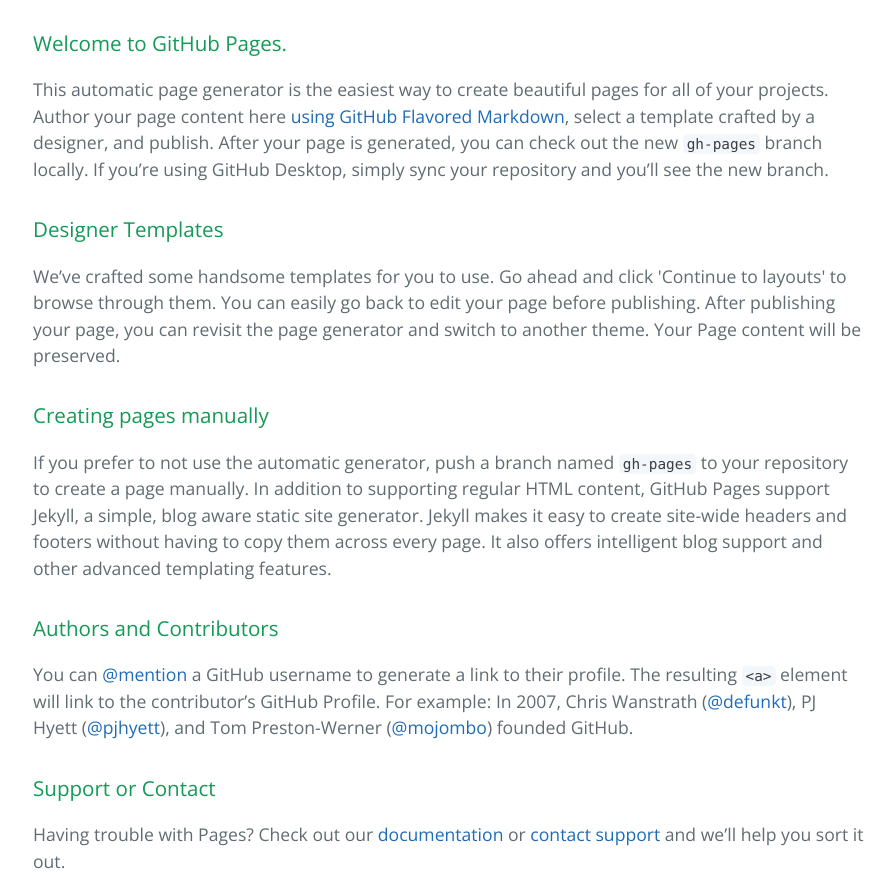
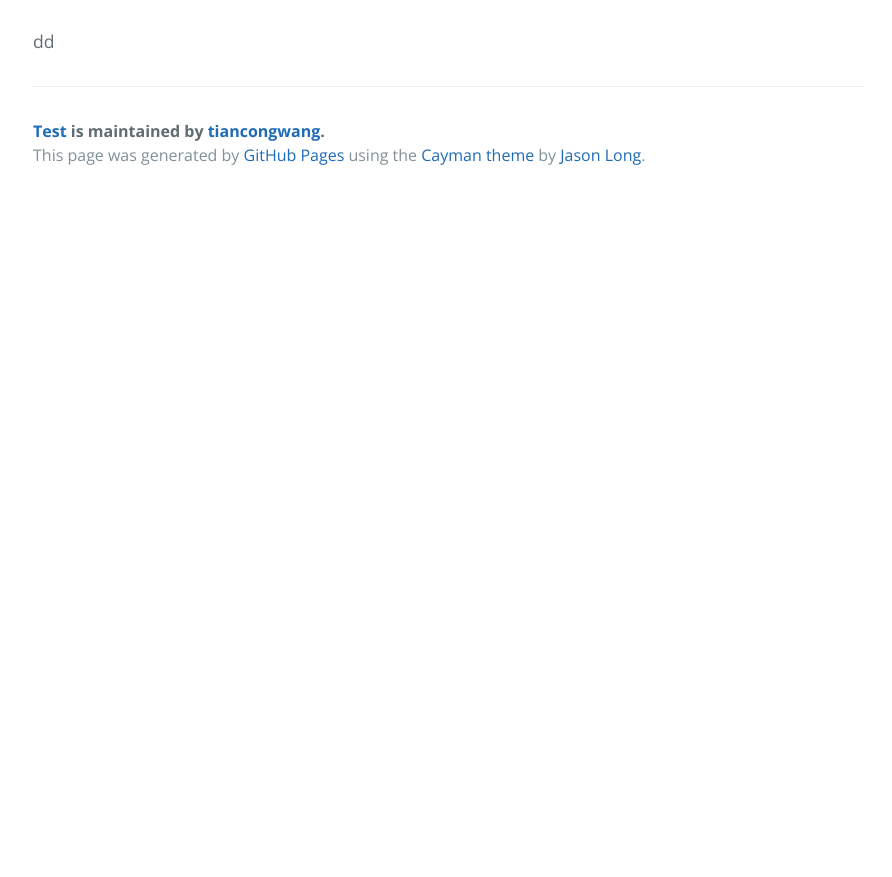
Before and after one commit to tiancongwang/test, a plain HTML site: page index.html in a window 1280 px wide. Shown: the part 340-1217 px from the top of the page, without its empty margins (191-1083 px from the left). After the commit the page ends 800 px from the top, so only its background shows below. Drawn offline with nearby package versions, Linux system fonts and the light colour scheme.

```diff
--- a/index.html
+++ b/index.html
@@ -19,30 +19,7 @@
     </section>
 
     <section class="main-content">
-      <h3>
-<a id="welcome-to-github-pages" class="anchor" href="#welcome-to-github-pages" aria-hidden="true"><span class="octicon octicon-link"></span></a>Welcome to GitHub Pages.</h3>
-
-<p>This automatic page generator is the easiest way to create beautiful pages for all of your projects. Author your page content here <a href="https://guides.github.com/features/mastering-markdown/">using GitHub Flavored Markdown</a>, select a template crafted by a designer, and publish. After your page is generated, you can check out the new <code>gh-pages</code> branch locally. If you’re using GitHub Desktop, simply sync your repository and you’ll see the new branch.</p>
-
-<h3>
-<a id="designer-templates" class="anchor" href="#designer-templates" aria-hidden="true"><span class="octicon octicon-link"></span></a>Designer Templates</h3>
-
-<p>We’ve crafted some handsome templates for you to use. Go ahead and click 'Continue to layouts' to browse through them. You can easily go back to edit your page before publishing. After publishing your page, you can revisit the page generator and switch to another theme. Your Page content will be preserved.</p>
-
-<h3>
-<a id="creating-pages-manually" class="anchor" href="#creating-pages-manually" aria-hidden="true"><span class="octicon octicon-link"></span></a>Creating pages manually</h3>
-
-<p>If you prefer to not use the automatic generator, push a branch named <code>gh-pages</code> to your repository to create a page manually. In addition to supporting regular HTML content, GitHub Pages support Jekyll, a simple, blog aware static site generator. Jekyll makes it easy to create site-wide headers and footers without having to copy them across every page. It also offers intelligent blog support and other advanced templating features.</p>
-
-<h3>
-<a id="authors-and-contributors" class="anchor" href="#authors-and-contributors" aria-hidden="true"><span class="octicon octicon-link"></span></a>Authors and Contributors</h3>
-
-<p>You can <a href="https://github.com/blog/821" class="user-mention">@mention</a> a GitHub username to generate a link to their profile. The resulting <code>&lt;a&gt;</code> element will link to the contributor’s GitHub Profile. For example: In 2007, Chris Wanstrath (<a href="https://github.com/defunkt" class="user-mention">@defunkt</a>), PJ Hyett (<a href="https://github.com/pjhyett" class="user-mention">@pjhyett</a>), and Tom Preston-Werner (<a href="https://github.com/mojombo" class="user-mention">@mojombo</a>) founded GitHub.</p>
-
-<h3>
-<a id="support-or-contact" class="anchor" href="#support-or-contact" aria-hidden="true"><span class="octicon octicon-link"></span></a>Support or Contact</h3>
-
-<p>Having trouble with Pages? Check out our <a href="https://help.github.com/pages">documentation</a> or <a href="https://github.com/contact">contact support</a> and we’ll help you sort it out.</p>
+      <p>dd</p>
 
       <footer class="site-footer">
         <span class="site-footer-owner"><a href="https://github.com/tiancongwang/test">Test</a> is maintained by <a href="https://github.com/tiancongwang">tiancongwang</a>.</span>
```
Also changed, not shown: params.json (+1 -1 lines).
